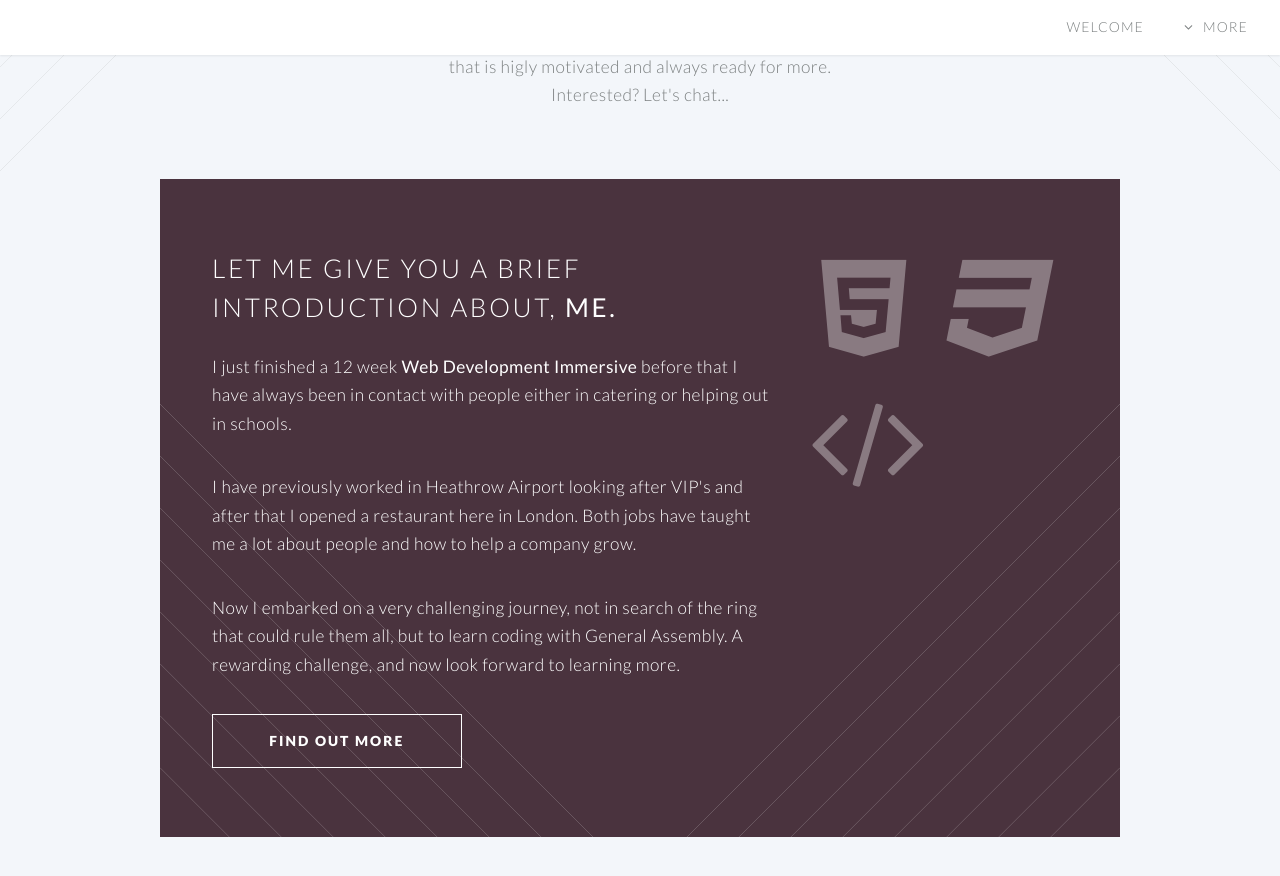
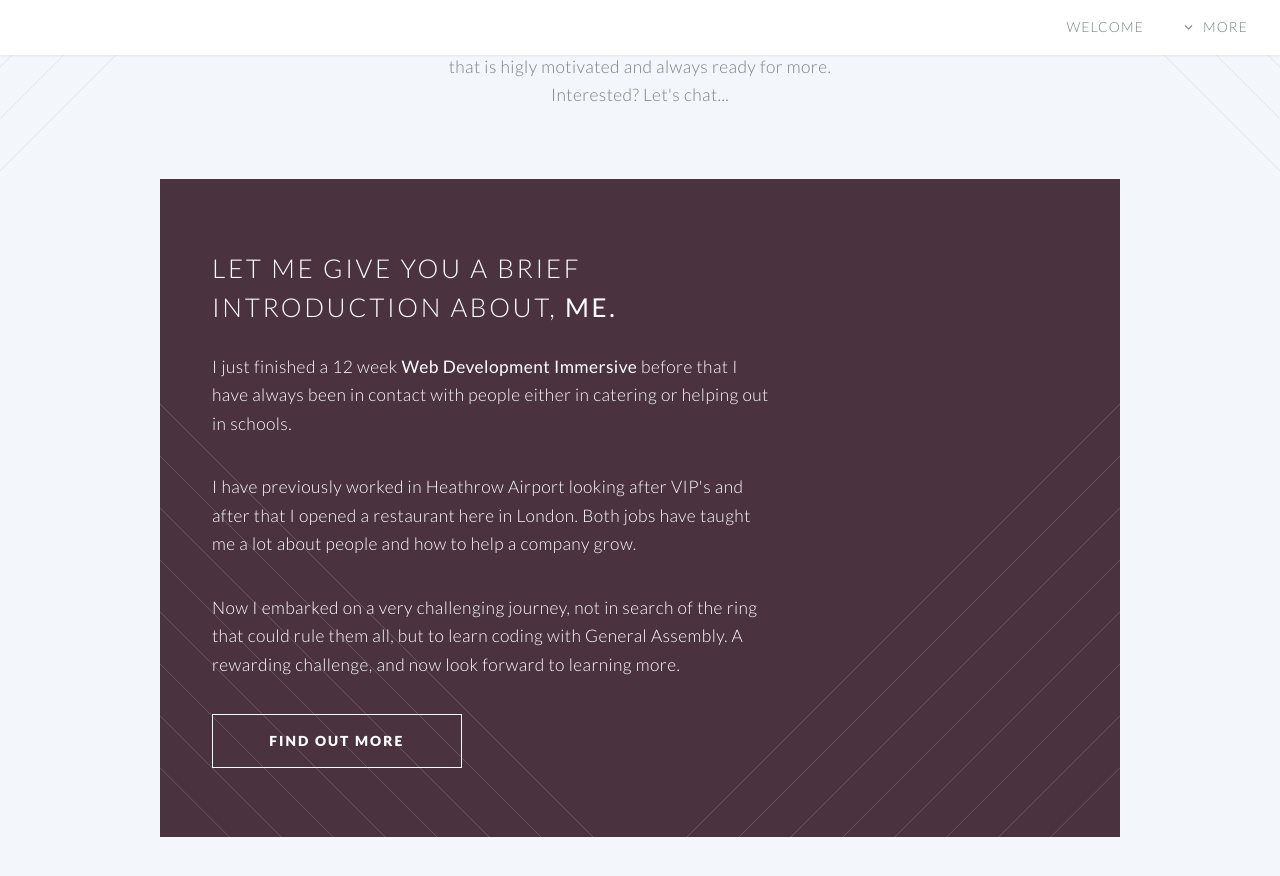
Before and after one commit to eusegone/eusegone.github.io, a Jekyll site: the page built from index.html, in a window 1280 px wide and 900 px high, scrolled down 716 px. Shown: the top 876 px of the window. Built offline with Jekyll 4.4.1, drawn with Linux system fonts in a browser that asks for light colours.

Commit message:
removed icons

```diff
--- a/index.html
+++ b/index.html
@@ -35,16 +35,7 @@ layout: landing-page
 								</footer>
 
 							</div>
-							<div class="4u skel-cell-important">
 
-								<ul class="featured-icons">
-									<li><span class="icon fa-html5"><span class="label">Feature 1</span></span></li>
-									<li><span class="icon fa-css3"><span class="label">Feature 2</span></span></li>
-									<br>
-									<li><span class="icon fa-code"><span class="label">Feature 3</span></span></li>
-								</ul>
-
-							</div>
 						</div>
 					</section>
 
```
